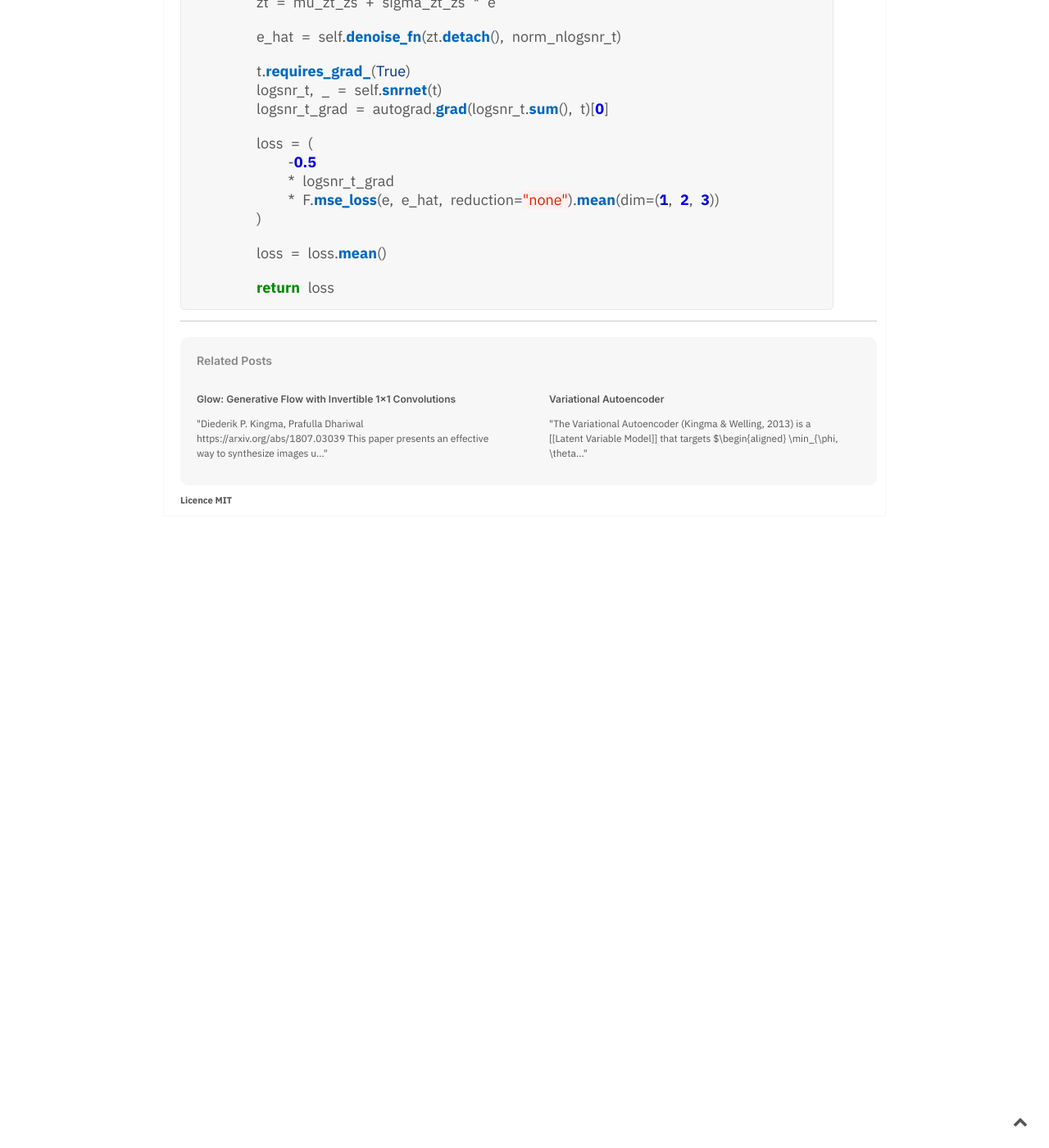
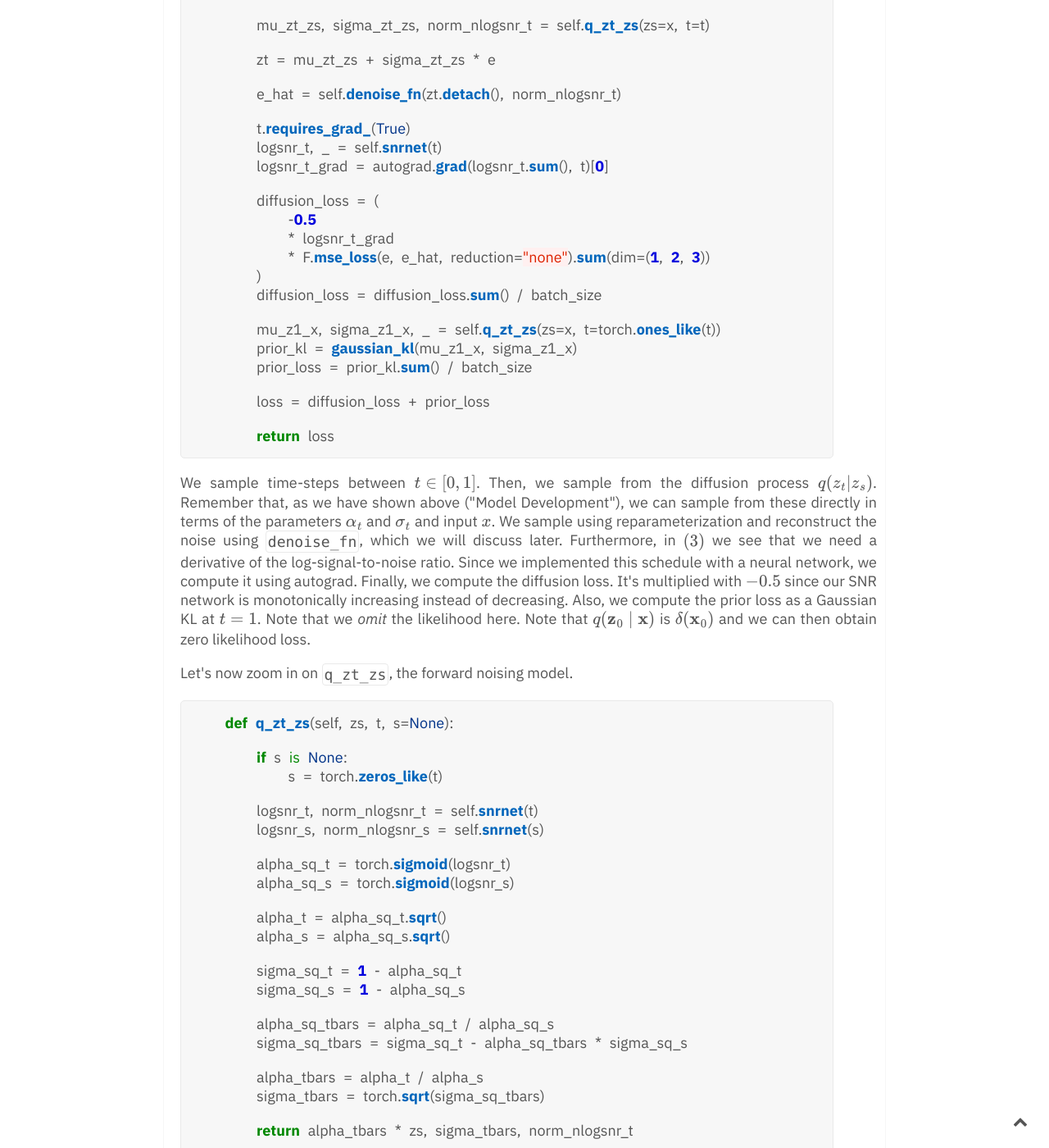
Before and after one commit to DavidRuhe/DavidRuhe.github.io, a Jekyll site: the page built from _notes/Variational Diffusion Models.md, in a window 1280 px wide and 1400 px high, scrolled down 3958 px. Shown: the whole window at 82% size. Built offline with Jekyll 4.4.1, drawn with Linux system fonts in a browser that asks for light colours; formulas are drawn with MathJax 3; comment, search, counter and statistics services are not loaded; before the commit the page ends 4588 px from its top, so only the background shows below that; some of the changed text lies outside the part shown.

Commit message:
blogpost update

````diff
--- a/_notes/Variational Diffusion Models.md
+++ b/_notes/Variational Diffusion Models.md
@@ -108,23 +108,24 @@ Note that we know $q(\mathbf z_t \mid z_s)$ analytically for every $s$ < $t$, ev
 
 The diffusion loss, as shown in Appendix B.3., finally becomes
 
-$$\mathcal{L}_D:= -\frac12 \mathbb{E}_{\boldsymbol \epsilon \sim \mathcal{N}(0, \mathbf I), t \sim U(0, 1)}\left[ \log-\mathrm{SNR'}(t) \Vert \boldsymbol \epsilon - \hat{\boldsymbol \epsilon}_\theta(\mathbf z_t; t) \Vert^2_2 \right], \tag{2}$$
+$$\mathcal{L}_D:= -\frac12 \mathbb{E}_{\boldsymbol \epsilon \sim \mathcal{N}(0, \mathbf I), t \sim U(0, 1)}\left[ \log-\mathrm{SNR'}(t) \Vert \boldsymbol \epsilon - \hat{\boldsymbol \epsilon}_\theta(\mathbf z_t; t) \Vert^2_2 \right], \tag{3}$$
 
 with $\log-\mathrm{SNR'}(t) = \frac{d \log \mathrm{SNR}(t)}{dt} = \frac{d \log \alpha_t^2 / \sigma_t^2}{dt}$.
 
-This loss function is a continuous version approximation of $(1)$, stochastically integrated.
+This loss function is a continuous version approximation of $(2)$, using Monte Carlo integration.
 
 ## Learned Noise Schedule
 We left open the question how to set $\alpha_t$ and $\sigma_t$. So long as we stick to the requirements (monotonicity), we can learn the noise schedule. To do so, we implement a monotonic neural network that takes a time-step $t$ and outputs a (log) signal-to-noise ratio $\alpha_t^2 / \sigma_t^2$.
 
 ## Implementation
-We have all the required ingredients to start coding.
+We have all the required ingredients to start coding. Here, we implement the loss function $(3)$.
+```python
+    def get_loss(self, x):
 
-```python
-    def get_loss(self, x, t, e=None):
+        batch_size = len(x)
 
-        if e is None:
-            e = torch.randn_like(x)
+        e = torch.randn_like(x)
+        t = torch.rand((batch_size,), device=self.device)
 
         mu_zt_zs, sigma_zt_zs, norm_nlogsnr_t = self.q_zt_zs(zs=x, t=t)
 
@@ -136,13 +137,103 @@ We have all the required ingredients to start coding.
         logsnr_t, _ = self.snrnet(t)
         logsnr_t_grad = autograd.grad(logsnr_t.sum(), t)[0]
 
-        loss = (
+        diffusion_loss = (
             -0.5
             * logsnr_t_grad
-            * F.mse_loss(e, e_hat, reduction="none").mean(dim=(1, 2, 3))
+            * F.mse_loss(e, e_hat, reduction="none").sum(dim=(1, 2, 3))
         )
+        diffusion_loss = diffusion_loss.sum() / batch_size
 
-        loss = loss.mean()
+        mu_z1_x, sigma_z1_x, _ = self.q_zt_zs(zs=x, t=torch.ones_like(t))
+        prior_kl = gaussian_kl(mu_z1_x, sigma_z1_x)
+        prior_loss = prior_kl.sum() / batch_size
+
+        loss = diffusion_loss + prior_loss
 
         return loss
 ```
+We sample time-steps between $t \in [0, 1]$. Then, we sample from the diffusion process $q(z_t|z_s)$. Remember that, as we have shown above ("Model Development"), we can sample from these directly in terms of the parameters $\alpha_t$ and $\sigma_t$ and input $x$. We sample using reparameterization and reconstruct the noise  using `denoise_fn`, which we will discuss later. Furthermore, in $(3)$ we see that we need a derivative of the log-signal-to-noise ratio. Since we implemented this schedule with a neural network, we compute it using autograd. Finally, we compute the diffusion loss. It's multiplied with $-0.5$ since our SNR network is monotonically increasing instead of decreasing. Also, we compute the prior loss as a Gaussian KL at $t=1$. Note that we *omit* the likelihood here. Note that $q(\mathbf z_0\mid \mathbf x)$ is $\delta(\mathbf x_0)$ and we can then obtain zero likelihood loss.
+
+
+Let's now zoom in on `q_zt_zs`, the forward noising model.
+
+```python
+    def q_zt_zs(self, zs, t, s=None):
+
+        if s is None:
+            s = torch.zeros_like(t)
+
+        logsnr_t, norm_nlogsnr_t = self.snrnet(t)
+        logsnr_s, norm_nlogsnr_s = self.snrnet(s)
+
+        alpha_sq_t = torch.sigmoid(logsnr_t)
+        alpha_sq_s = torch.sigmoid(logsnr_s)
+
+        alpha_t = alpha_sq_t.sqrt()
+        alpha_s = alpha_sq_s.sqrt()
+
+        sigma_sq_t = 1 - alpha_sq_t
+        sigma_sq_s = 1 - alpha_sq_s
+
+        alpha_sq_tbars = alpha_sq_t / alpha_sq_s
+        sigma_sq_tbars = sigma_sq_t - alpha_sq_tbars * sigma_sq_s
+
+        alpha_tbars = alpha_t / alpha_s
+        sigma_tbars = torch.sqrt(sigma_sq_tbars)
+
+        return alpha_tbars * zs, sigma_tbars, norm_nlogsnr_t
+```
+
+Note that by putting $\alpha^2_t := \sigma(\gamma(t))$, where $\gamma$ is our learned SNR schedule we keep $\alpha_t^2 + \sigma_t^2 = 1$. This is fine, as the authors show that the continuous time model is invariant to the noise schedule, and therefore also the absolute values. Only the signal-to-noise ratios of the begin and endpoints are important. Note that
+$$\sigma\left(\log \frac{\alpha^2}{\sigma^2}\right) = \frac{1}{1+e^{\log \sigma^2 / \alpha^2}} = \frac{1}{1+\sigma^2 / \alpha^2} = \frac{\alpha^2}{\sigma^2 + \alpha^2} = \alpha^2$$
+
+Then, we use the formulas for $\alpha^2_{t|s}$ that we and return the mean and standard deviation (and a normalized log-SNR for the denoising model to condition on).
+
+That's it! More is not needed for training. The implementations for the denoising model (a UNet-type) and the SNRnet are given later. We first zoom in on how to sample from the model.
+
+## Sampling
+Sampling from a diffusion model is easy, but requires much compute. We need to discretize the reverse dfifusion process and iterate through the process.
+
+$$\mathbf x \leftarrow \dots \leftarrow \mathbf z_{s} \leftarrow \dots \leftarrow \mathbf z_t \leftarrow \dots \leftarrow \mathbf z_T$$
+
+I.e., we sample $\mathbf z_t \sim p(\mathbf z_T)$ and use our learned $p(\mathbf z_{t-1} \mid \mathbf z_t)$ to iteratively sample until we reach $t=0$. We are free to choose the discretization granularity, but the paper shows that more time-steps is better.
+```python
+    @torch.no_grad()
+    def sample_loop(self, batch_size):
+
+
+        img = torch.randn(shape, device=self.device)
+
+        timesteps = torch.linspace(0, 1, self.num_timesteps)
+
+        for i in tqdm(
+            reversed(range(1, self.num_timesteps)),
+            desc="Time-step",
+            total=self.num_timesteps,
+        ):
+
+            t = torch.full((batch_size,), timesteps[i], device=img.device)
+            s = torch.full((batch_size,), timesteps[i - 1], device=img.device)
+
+            img = self.p_sample(img, t=t, s=s)
+        return img
+
+```
+Here, we see that the number of time-steps is set by `self.num_timesteps` and $[0, 1]$ is simply split into this number of parts.
+
+```python
+    @torch.no_grad()
+    def p_sample(self, x, t, s, clip_denoised=True, repeat_noise=False):
+        b, *_, device = *x.shape, x.device
+
+        model_mean, model_variance = self.p_mean_variance(
+            zt=x, t=t, s=s, clip_denoised=clip_denoised
+        )
+        noise = noise_like(x.shape, device, repeat_noise)
+        # no noise when t == 0
+        nonzero_mask = (1 - (t == 0).float()).reshape(b, *((1,) * (len(x.shape) - 1)))
+        return model_mean + nonzero_mask * model_variance.sqrt() * noise
+```
+
+
+Will be continued.
````
